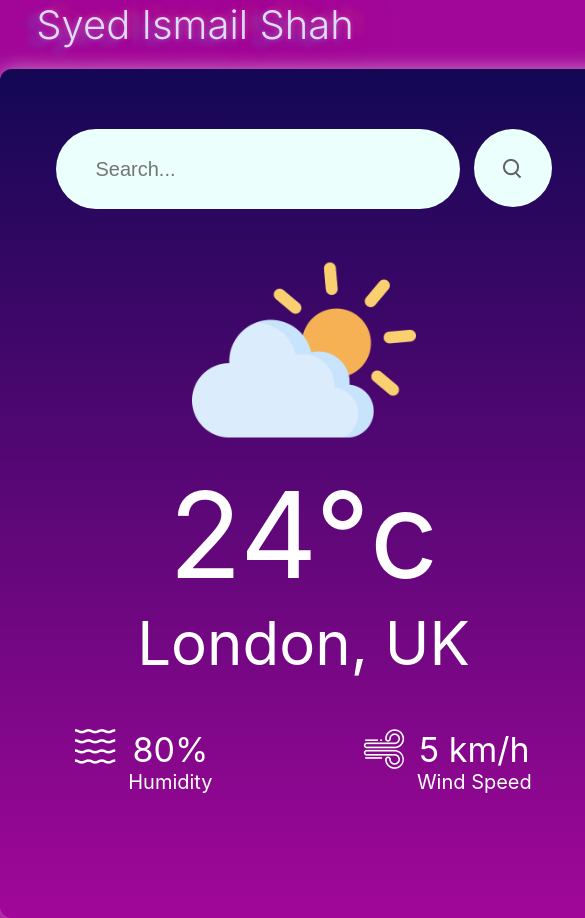
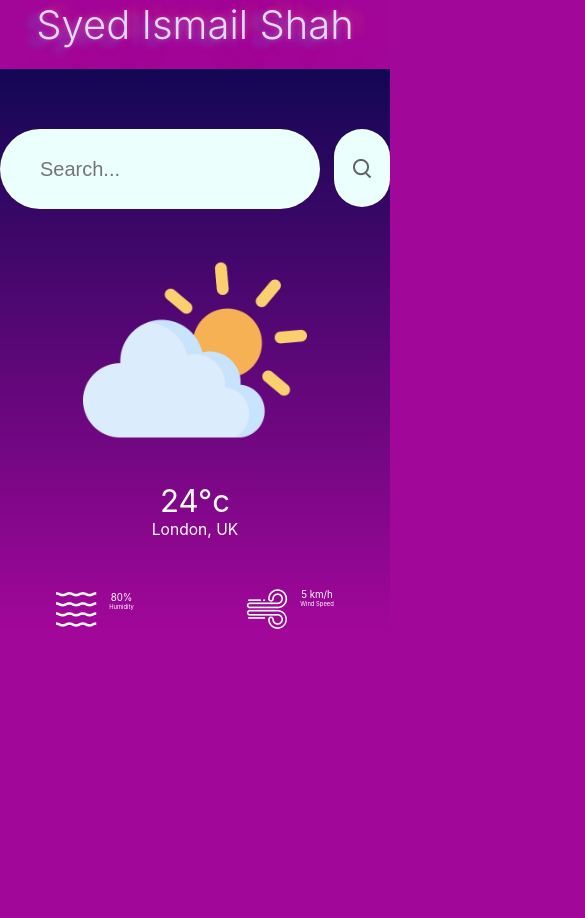
Before and after one commit to realismail04/Weather-App, a React (Create React App) app: page / in a window 390 px wide. Shown: the top 918 px of the page, 585 px wide, since content can reach past the window. After the commit the page ends 844 px from the top, so only its background shows below. Built offline with nearby package versions, Linux system fonts and the light colour scheme.

Commit message:
Update WeatherApp.css

```diff
--- a/src/Components/WeatherApp/WeatherApp.css
+++ b/src/Components/WeatherApp/WeatherApp.css
@@ -1,19 +1,28 @@
 body, html {
     background-color: #A10799;
+    margin: 0;
+    padding: 0;
 }
 
 .container {
-    width: 607px;
-    height: 849px;
+    width: 100%;
+    max-width: 607px;
+    height: auto;
     margin: auto;
     margin-top: 20px;
     border-radius: 12px;
     background-image: linear-gradient(180deg, #130754 0%, #A10799 100%);
-    /* Initial box shadow color */
-    --box-shadow-color: rgba(255, 255, 255, 0.5);
-    /* New box shadow with animation */
-    box-shadow: 0 0 20px var(--box-shadow-color);
+    box-shadow: 0;
     animation: glow 2s infinite alternate, colorChange 4s infinite alternate;
+    opacity: 0;
+    animation: fadeIn 1s ease forwards;
+}
+
+/* Media Query for Mobile */
+@media only screen and (max-width: 600px) {
+    .container {
+        border-radius: 0;
+    }
 }
 
 @keyframes glow {
@@ -30,16 +39,15 @@ body, html {
 
 @keyframes colorChange {
     0% {
-        --box-shadow-color: rgba(255, 255, 255, 0.5); /* Initial color */
+        --box-shadow-color: rgba(255, 255, 255, 0.5);
     }
     50% {
-        --box-shadow-color: rgba(255, 0, 0, 0.9); /* Color change to red */
+        --box-shadow-color: rgba(255, 0, 0, 0.9);
     }
     100% {
-        --box-shadow-color: rgba(0, 0, 255, 0.9); /* Color change to blue */
+        --box-shadow-color: rgba(0, 0, 255, 0.9);
     }
 }
-
 
 .top-bar {
     display: flex;
@@ -49,8 +57,8 @@ body, html {
 }
 
 .top-bar input {
-    display: flex;
-    width: 362px;
+    width: 100%;
+    max-width: 362px;
     height: 78px;
     background: #ebfffc;
     border: none;
@@ -59,18 +67,18 @@ body, html {
     padding-left: 40px;
     color: #626262;
     font-size: 20px;
-    font-weight: 40;
+    font-weight: 400;
 }
 
 .search-icon {
-    display: flex;
-    justify-content: center;
-    align-items: center;
     width: 78px;
     height: 78px;
     background: #ebfffc;
     border-radius: 40px;
     cursor: pointer;
+    display: flex;
+    justify-content: center;
+    align-items: center;
 }
 
 .weather-image {
@@ -83,15 +91,16 @@ body, html {
     display: flex;
     justify-content: center;
     color: white;
-    font-size: 120px;
+    font-size: 8vw;
     font-weight: 400;
+    margin-top: 20px;
 }
 
 .weather-location {
     display: flex;
     justify-content: center;
     color: white;
-    font-size: 60px;
+    font-size: 4vw;
     font-weight: 400;
 }
 
@@ -110,12 +119,12 @@ body, html {
 }
 
 .data {
-    font-size: 34px;
+    font-size: 2.5vw;
     font-weight: 400;
 }
 
 .text {
-    font-size: 20px;
+    font-size: 1.5vw;
     font-weight: 400;
 }
 
@@ -124,11 +133,6 @@ body, html {
 }
 
 /* Entrance Animation */
-.container {
-    opacity: 0;
-    animation: fadeIn 1s ease forwards;
-}
-
 @keyframes fadeIn {
     100% {
         opacity: 1;
```
